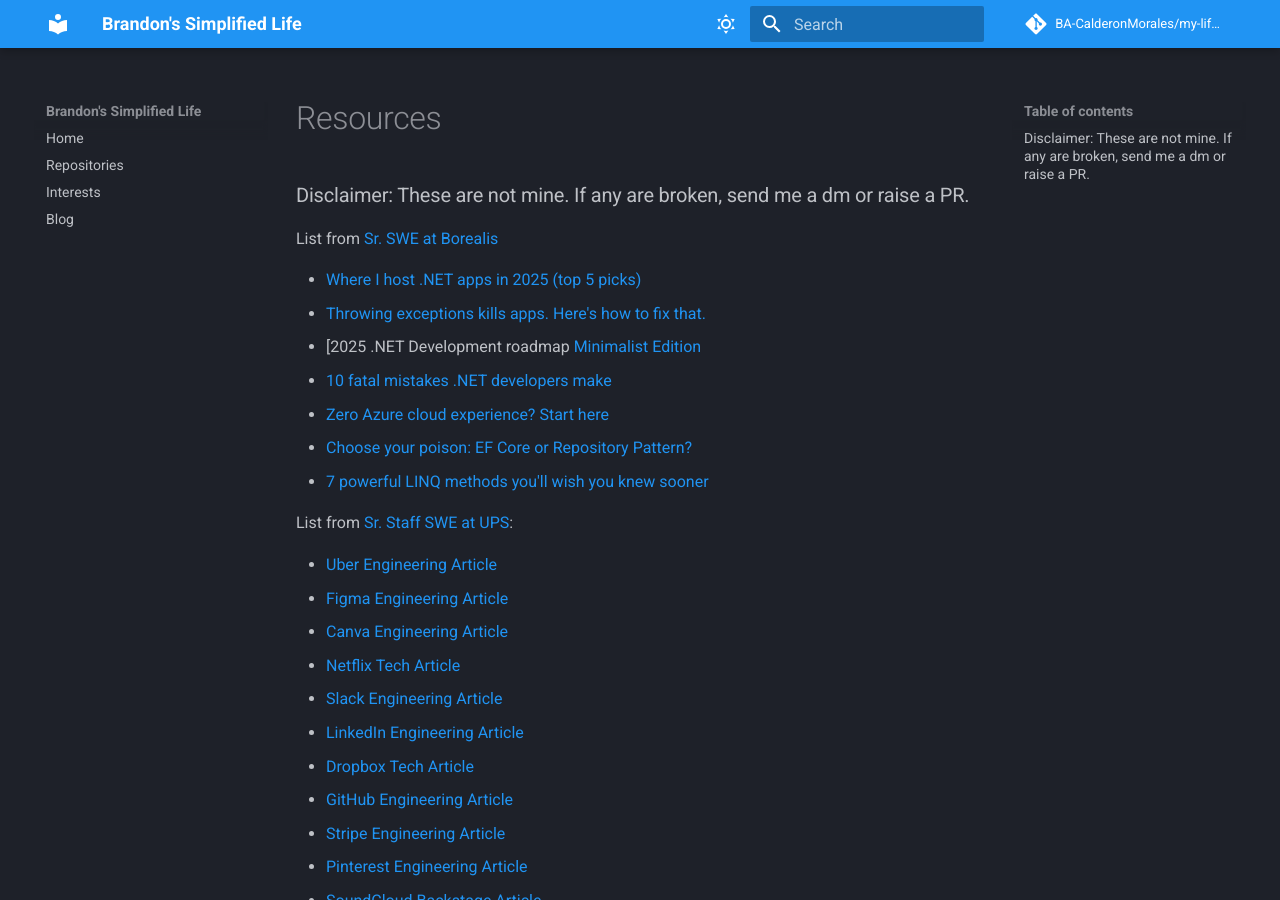
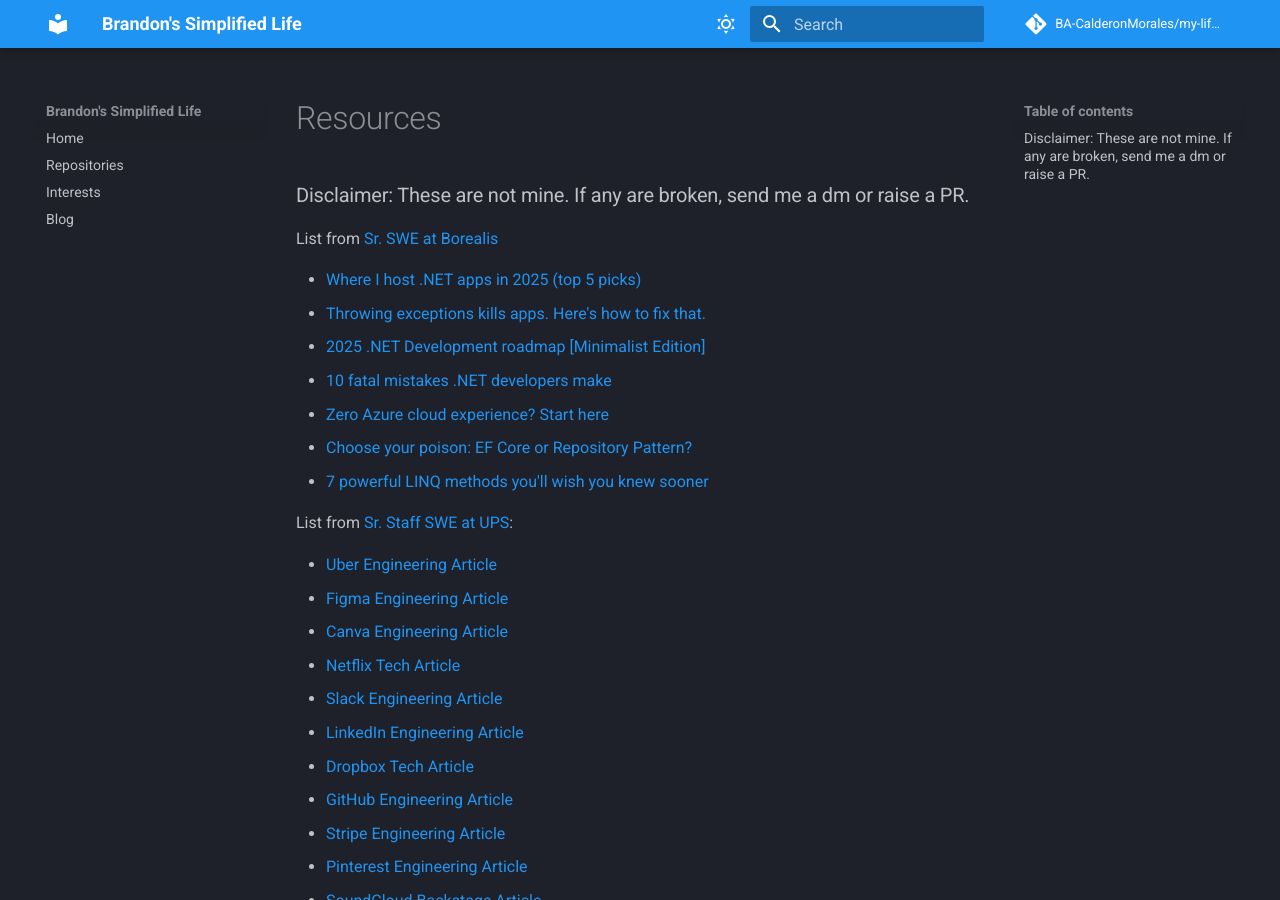
Before and after one commit to BrandenStudentDev/my-life-as-a-dev, an MkDocs documentation site: the page built from docs/blog/resources/index.md, in a window 1280 px wide and 900 px high. Built offline with MkDocs 1.6.1 and Material for MkDocs 9.7.7, drawn with Linux system fonts in a browser that asks for light colours; comment, search, counter and statistics services are not loaded.

Commit message:
fixing broken hyperlink

```diff
--- a/docs/blog/resources/index.md
+++ b/docs/blog/resources/index.md
@@ -6,7 +6,7 @@
 
   - [Where I host .NET apps in 2025 (top 5 picks)](https://lnkd.in/dHjvd2vV)
   - [Throwing exceptions kills apps. Here's how to fix that.](https://lnkd.in/dzdXXFnX)
-  - [2025 .NET Development roadmap [Minimalist Edition](https://lnkd.in/dvt8Baaa)
+  - [2025 .NET Development roadmap [Minimalist Edition]](https://lnkd.in/dvt8Baaa)
   - [10 fatal mistakes .NET developers make](https://lnkd.in/d2ebfrVk)
   - [Zero Azure cloud experience? Start here](https://lnkd.in/d7483w3u)
   - [Choose your poison: EF Core or Repository Pattern?](https://lnkd.in/djb7KyDd)
```
